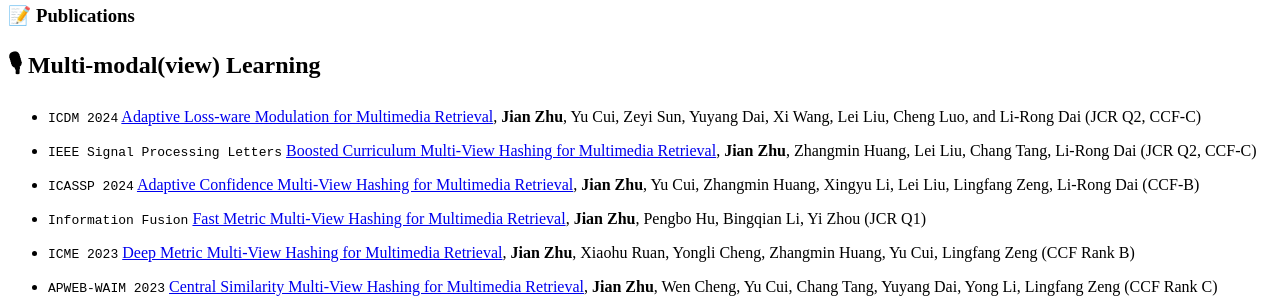
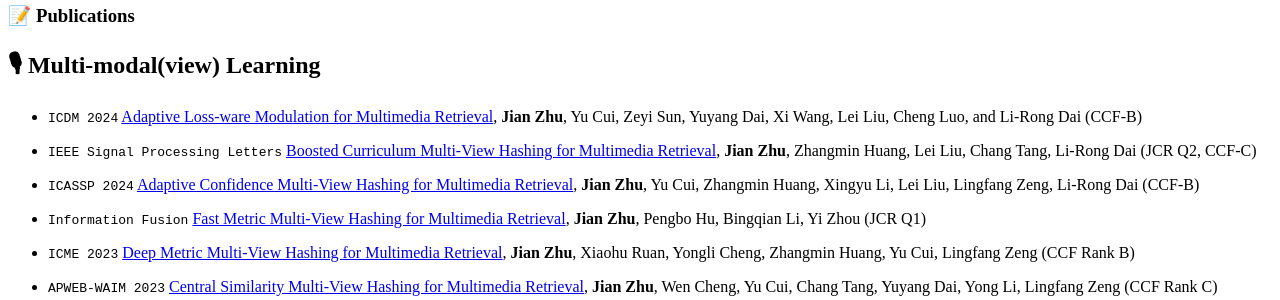
Before and after one commit to HackerHyper/HackerHyper.github.io, a Jekyll site: the page built from _pages/includes/pub.md, in a window 1280 px wide. Shown: the part 498-798 px from the top of the page. Built offline with Jekyll 4.4.1, drawn with Linux system fonts in a browser that asks for light colours; our own code applies the rules of GitHub Pages for plain Markdown files.

Commit message:
first commit

```diff
--- a/_pages/includes/pub.md
+++ b/_pages/includes/pub.md
@@ -1,7 +1,7 @@
 
 # 📝 Publications
 ## 🎙 Multi-modal(view) Learning
-- ``ICDM 2024`` [Adaptive Loss-ware Modulation for Multimedia Retrieval](https://ieeexplore.ieee.org/abstract/document/10632619), **Jian Zhu**, Yu Cui, Zeyi Sun, Yuyang Dai, Xi Wang, Lei Liu, Cheng Luo, and Li-Rong Dai (JCR Q2, CCF-C)
+- ``ICDM 2024`` [Adaptive Loss-ware Modulation for Multimedia Retrieval](https://ieeexplore.ieee.org/abstract/document/10632619), **Jian Zhu**, Yu Cui, Zeyi Sun, Yuyang Dai, Xi Wang, Lei Liu, Cheng Luo, and Li-Rong Dai (CCF-B)
 
 - ``IEEE Signal Processing Letters`` [Boosted Curriculum Multi-View Hashing for Multimedia Retrieval](https://ieeexplore.ieee.org/abstract/document/10632619), **Jian Zhu**, Zhangmin Huang, Lei Liu, Chang Tang, Li-Rong Dai (JCR Q2, CCF-C)
 
```
